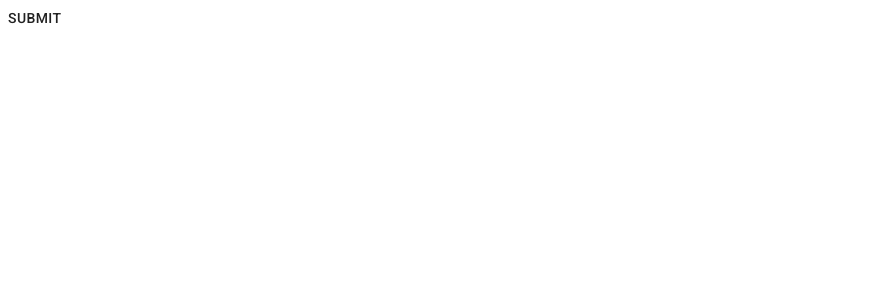
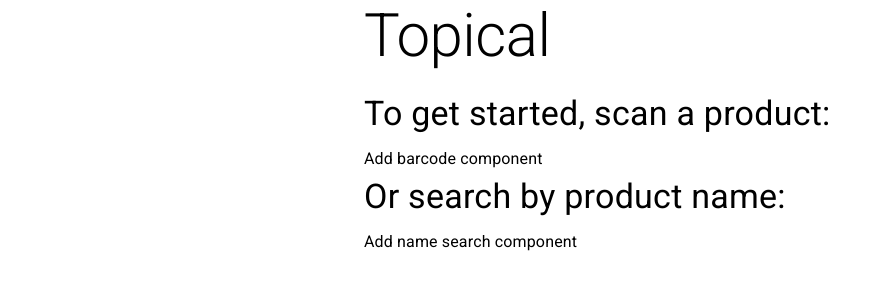
Before and after one commit to kaleyfawcett/Topical-Frontend, a React (Create React App) app in the folder topical/: page / in a window 1280 px wide. Shown: the top 300 px of the page, without its empty margins (0-883 px from the left). Built offline with nearby package versions, Linux system fonts and the light colour scheme.

Commit message:
Added material to set foundation for root page

```diff
--- a/topical/src/App.js
+++ b/topical/src/App.js
@@ -1,14 +1,30 @@
 import React from 'react'
 import './App.css'
 import Search from './components/Search'
+import Typography from '@material-ui/core/Typography'
+import Container from '@material-ui/core/Container'
 // import Login from './components/Login'
 // import Registration from './components/Registration'
 
 function App () {
   return (
-    <div>
-      <Search />
-    </div>
+    <Container maxWidth='sm'>
+      <Typography variant='h2' gutterBottom>
+        Topical
+      </Typography>
+      <Typography variant='h4' gutterBottom>
+        To get started, scan a product:
+      </Typography>
+      <Typography variant='body1' gutterBottom>
+        Add barcode component
+      </Typography>
+      <Typography variant='h4' gutterBottom>
+        Or search by product name:
+      </Typography>
+      <Typography variant='body1' gutterBottom>
+        Add name search component
+      </Typography>
+    </Container>
   )
 }
 
--- a/topical/src/components/Search.js
+++ b/topical/src/components/Search.js
@@ -3,11 +3,11 @@
 // import Autocomplete from '@material-ui/lab/Autocomplete'
 import Button from '@material-ui/core/Button'
 import Box from '@material-ui/core/Box'
+import axios from 'axios'
 
 const Search = (props) => {
   const [productName, setProductName] = useState('')
   const [upc, setUpc] = useState(0)
-
 
   return (
     <Box>
```
